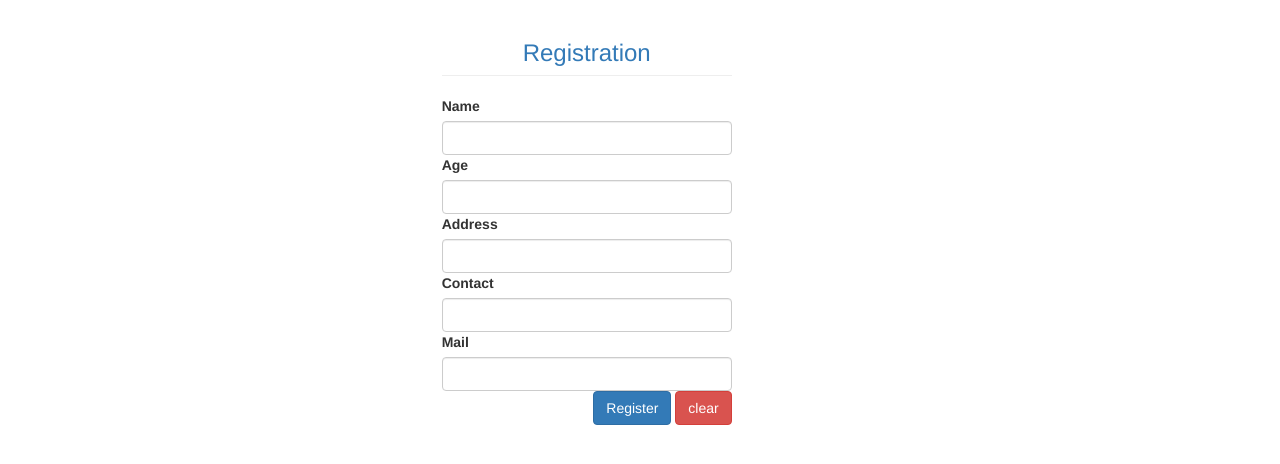
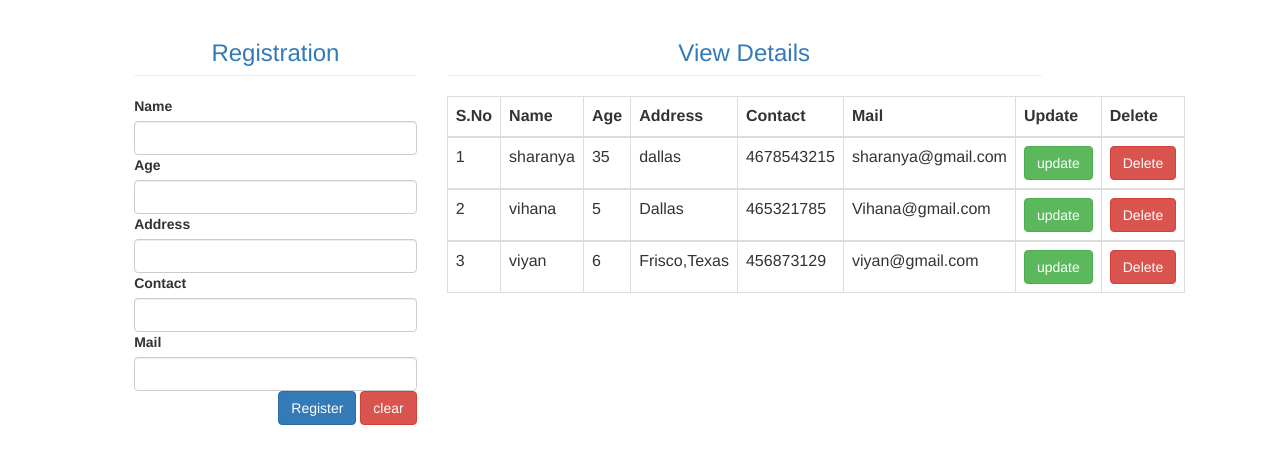
Before and after one commit to sharanya39/Registration_form, a Django app: page / in a window 1280 px wide. Shown: the top 464 px of the page. Run offline with Django 5.2, Linux system fonts and the light colour scheme; data comes from the database, SQL or seed files in the repository; both versions use the stored data as it was after the commit; some libraries are stand-ins or nearby versions.

Commit message:
update coding added

```diff
--- a/my_app/views.py
+++ b/my_app/views.py
@@ -1,9 +1,16 @@
-from django.shortcuts import render
+from django.shortcuts import render ,redirect
 from django.http import HttpResponse
 from .models import Datas
 # Create your views here.
 
 def home(request):
+    mydata=Datas.objects.all()
+    if(mydata!=""):
+       return render(request,"home.html",{'datas':mydata})
+    else:
+        return render(request,"home.html")
+
+def addData(request):
     if request.method=="POST":
         name=request.POST['name']
         age=request.POST['age']
@@ -18,8 +25,35 @@ def home(request):
         obj.Contact=contact
         obj.Mail=mail
         obj.save()
+        mydata=Datas.objects.all()
+        return redirect('home')
+    return render(request,'home.html')
 
-    return render(request,"home.html")
+def updateData(request,id):
+    mydata=Datas.objects.get(id=id)
+    if request.method=='POST':
+        name=request.POST['name']
+        age=request.POST['age']
+        address=request.POST['address']
+        contact=request.POST['contact']
+        mail=request.POST['mail']
+
+        mydata.Name=name
+        mydata.Age=age
+        mydata.Address=address
+        mydata.Contact=contact
+        mydata.Mail=mail
+        mydata.save()
+        return redirect('home')
+
+    return render(request,'update.html',{'data':mydata})
+
+def deleteData(request,id):
+    mydata=Datas.objects.get(id=id)
+    mydata.delete()
+    return redirect('home')
+
+
 
 
 def register(request):
--- a/my_project/urls.py
+++ b/my_project/urls.py
@@ -20,9 +20,10 @@ from my_app import views
 
 urlpatterns = [
     path('admin/', admin.site.urls),
-    path('',views.home),
-    #path('Tour',views.Tour),
-    path('register',views.register)
+    path('',views.home,name="home"),
+    path('addData',views.addData,name="addData"),
+    path('updateData/<int:id>',views.updateData,name="updateData"),
+    path('deleteData/<int:id>',views.deleteData,name="deleteData"),
 
 
 ]
--- a/templates/home.html
+++ b/templates/home.html
@@ -5,8 +5,9 @@
         <link rel="stylesheet" href="{% static 'bootstrap/css/bootstrap.min.css'%}">
     </head>
     <body>
-        <div class="col-md-offset-4 col-md-3">
-            <form action="" method="POST" autocomplete="off">
+        <div class="container-fluid">
+            <div class="col-md-offset-1 col-md-3">
+                <form action="addData" method="POST" autocomplete="off">
                     {% csrf_token %}
                 <h3 class="page-header text-primary text-center">Registration</h3>
                 <div classs="form-group">
@@ -35,6 +36,47 @@
 
                 </div>
 
+            </form>
+
+            </div>
+            <div class="col-md-6">
+                {% if datas %}
+                <h3 class="page-header text-primary text-center">View Details</h3>
+                <table class="table table-bordered">
+                    <thead>
+                        <tr>
+                            <th>S.No</th>
+                            <th>Name</th>
+                            <th>Age</th>
+                            <th>Address</th>
+                            <th>Contact</th>
+                            <th>Mail</th>
+                            <th>Update</th>
+                            <th>Delete</th>
+                        </tr>
+                    </thead>
+
+                    {% for data in datas %}
+                        <tbody>
+                            <tr>
+                                <td>{{forloop.counter}}</td>
+                                <td>{{data.Name}}</td>
+                                <td>{{data.Age}}</td>
+                                <td>{{data.Address}}</td>
+                                <td>{{data.Contact}}</td>
+                                <td>{{data.Mail}}</td>
+                                <td><a class="btn btn-success" href="updateData/{{data.id}}">update</a></td>
+                                <td><a class="btn btn-danger" href="deleteData/{{data.id}}">Delete</a></td>
+
+                            </tr>
+                        </tbody>
+                        {% endfor %}
+                    </tbody>
+
+                </table>
+                {% endif %}
+            </div>
+
         </div>
     </body>
 </html>
```
Also changed, not shown: templates/update.html (added, +46 -0 lines), db.sqlite3. Lines whose indentation alone changed are shown as unchanged.
